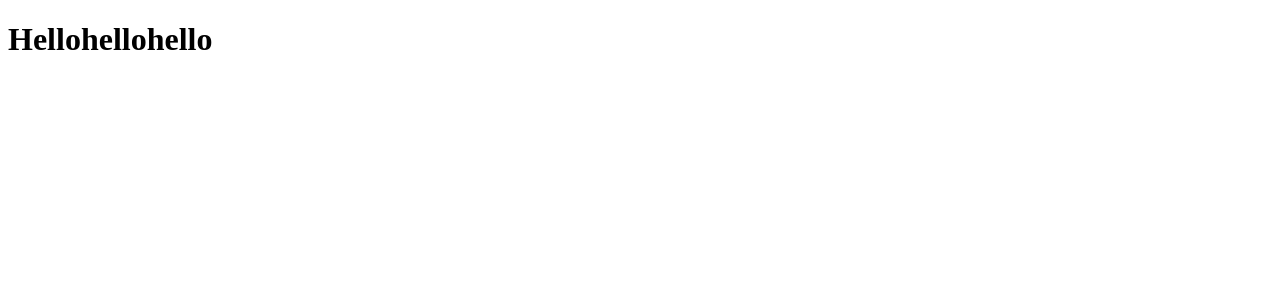
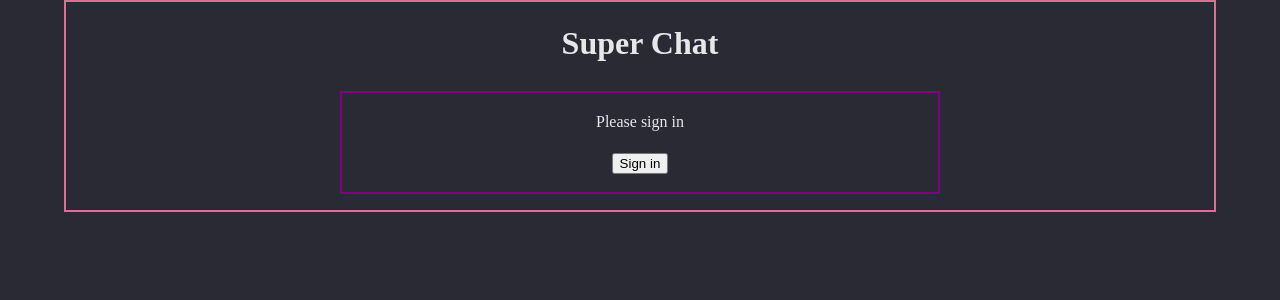
Before and after one commit to MiiaNyy/superchat, a React (Create React App) app: page / in a window 1280 px wide. Shown: the top 300 px of the page. Built offline with nearby package versions, Linux system fonts and the light colour scheme; no server answers.

Commit message:
firebase and fireatore connected to the app. Authentication works with google and first message styles added

```diff
--- a/package.json
+++ b/package.json
@@ -6,8 +6,10 @@
     "@testing-library/jest-dom": "^5.11.4",
     "@testing-library/react": "^11.1.0",
     "@testing-library/user-event": "^12.1.10",
+    "firebase": "^8.9.0",
     "react": "^17.0.2",
     "react-dom": "^17.0.2",
+    "react-firebase-hooks": "^3.0.4",
     "react-scripts": "4.0.3",
     "web-vitals": "^1.0.1"
   },
--- a/src/components/App.js
+++ b/src/components/App.js
@@ -1,11 +1,23 @@
 import React from 'react';
 
+import { useAuthState } from "react-firebase-hooks/auth";
+import { auth } from '../firebase'
+
+import ChatRoom from "./ChatRoom";
+import SignInSection from "./SignIn";
+
 function App() {
+    const [user, loading] = useAuthState(auth); // true if firebase.User is logged in, false if not
+
     return (
-        <div>
-            <h1>Hellohellohello</h1>
-        </div>
+        <main>
+            <header>
+                <h1>Super Chat</h1>
+            </header>
+            { loading ? <p>LOADING</p> : user ? <ChatRoom/> : <SignInSection/> }
+        </main>
     );
 }
 
+
 export default App;
--- /dev/null
+++ b/src/components/ChatRoom.js
@@ -0,0 +1,68 @@
+import { useAuthState } from "react-firebase-hooks/auth";
+import { auth, db } from "../firebase";
+import { useCollectionData } from "react-firebase-hooks/firestore";
+import { useState } from "react";
+import firebase from "firebase";
+
+function ChatRoom() {
+    const [user] = useAuthState(auth);
+    const [formValue, setFormValue] = useState('');
+
+    const messagesRef = db.collection('messages');
+    const query = messagesRef.orderBy('createdAt').limit(5);
+
+    const [messages] = useCollectionData(query, {idField: 'id'});
+
+    // writes new document to firestore
+    async function sendMessage(e) {
+        e.preventDefault();
+        const {uid, photoURL} = auth.currentUser;
+
+        // create new document with these values
+        await messagesRef.add({
+            text: formValue,
+            createdAt: firebase.firestore.FieldValue.serverTimestamp(),
+            uid,
+            photoURL
+
+        });
+        setFormValue('');
+
+    }
+
+    return (
+        <>
+            <h2>Hello { user.displayName }!</h2>
+            <p>Welcome to the chat room</p>
+            <button onClick={ ()=>auth.signOut() }>Sign out</button>
+            <h3>Messages:</h3>
+            { messages && messages.map(msg=><ChatMessage key={ msg.id } message={ msg }/>) }
+
+            <form onSubmit={ (e)=>sendMessage(e, messagesRef) }>
+                <input type="text" value={ formValue } onChange={ (e)=>setFormValue(e.target.value) }/>
+                <button type="submit">Send</button>
+            </form>
+        </>
+    )
+}
+
+
+function ChatMessage(props) {
+    const {text, uid, photoURL} = props.message;
+
+    // Give different styling depending if msg is sent by current user or received
+    const messageClass = uid === auth.currentUser.uid ? 'msgSent' : 'msgReceived';
+    return (
+        <div className="message">
+            <div className={ messageClass }>
+                <img src={ photoURL } alt=""/>
+                < p> { text }</p>
+            </div>
+        </div>
+
+
+    )
+}
+
+
+export default ChatRoom;
--- /dev/null
+++ b/src/components/SignIn.js
@@ -0,0 +1,32 @@
+import React from "react";
+
+import firebase from "firebase";
+import { auth } from "../firebase";
+
+function SignInSection() {
+
+    return (
+        <section className="signInSection">
+            <p>Please sign in</p>
+            <button onClick={ signInWithGoogle }>Sign in</button>
+        </section>
+    )
+}
+
+
+function signInWithGoogle() {
+    const provider = new firebase.auth.GoogleAuthProvider();
+    if ( isMobileDevice() ) {
+        auth.signInWithRedirect(provider);
+    } else {
+        auth.signInWithPopup(provider);
+    }
+}
+
+function isMobileDevice() {
+    if (/Android|webOS|iPhone|iPad|iPod|BlackBerry|IEMobile|Opera Mini/i.test(navigator.userAgent)) {
+        return true
+    }
+}
+
+export default SignInSection;
--- /dev/null
+++ b/src/firebase.js
@@ -0,0 +1,18 @@
+import firebase from "firebase";
+
+// Your web app's Firebase configuration
+const firebaseConfig = {
+    apiKey: "AIzaSyDaHvjWQBPbi_8qb-53ZZYw6YlMmog89Ig",
+    authDomain: "superchat-be9ab.firebaseapp.com",
+    projectId: "superchat-be9ab",
+    storageBucket: "superchat-be9ab.appspot.com",
+    messagingSenderId: "547015847672",
+    appId: "1:547015847672:web:427a9f137fe980ba27d50d"
+};
+// Initialize Firebase
+const firebaseApp = firebase.initializeApp(firebaseConfig);
+
+const db = firebaseApp.firestore();
+const auth = firebaseApp.auth();
+
+export { db, auth };
--- a/src/index.js
+++ b/src/index.js
@@ -1,8 +1,8 @@
 import React from 'react';
 import ReactDOM from 'react-dom';
+
+import "./main.css";
 import App from "./components/App";
-
-
 
 ReactDOM.render(
     <React.StrictMode>
--- /dev/null
+++ b/src/main.css
@@ -0,0 +1,85 @@
+*,
+*::before,
+*::after {
+    box-sizing: border-box;
+}
+
+body {
+    margin: 0;
+    background-color: #292A34;
+    line-height: 1.6;
+}
+
+main {
+    width: 90%;
+    max-width: 1200px;
+    margin: 0 auto;
+    padding: 1em;
+    color: #e7e7e7;
+    border: 2px solid palevioletred;
+}
+
+section {
+    border: 2px solid purple;
+}
+
+img {
+    display: block;
+    max-width: 100%;
+}
+
+button {
+    transition: all 0.2s ease-in-out;
+}
+
+button:hover {
+    opacity: 0.8;
+    transform: scale(1.1);
+}
+
+/*---TYPOGRAPHY---*/
+
+h1, h2, h3, h4, h5, h6, p {
+    margin-top: 0;
+}
+
+h1 {
+    text-align: center;
+}
+
+
+.signInSection {
+    padding: 1em;
+    margin: 0 auto;
+    width: 100%;
+    max-width: 600px;
+    text-align: center;
+}
+
+.message {
+    margin-bottom: 1em;
+}
+
+.message p {
+    margin-bottom: 0;
+}
+
+.msgReceived, .msgSent {
+    width: fit-content;
+    max-width: 50%;
+    padding: 0.5em 1em;
+    border-radius: 25px;
+    color: #292A34;
+}
+
+.msgSent {
+    border-bottom-left-radius: 5px;
+    background-color: aqua;
+    margin-left: auto;
+    margin-right: 0;
+}
+
+.msgReceived {
+    border-bottom-right-radius: 5px;
+    background-color: palevioletred;
+}
```
